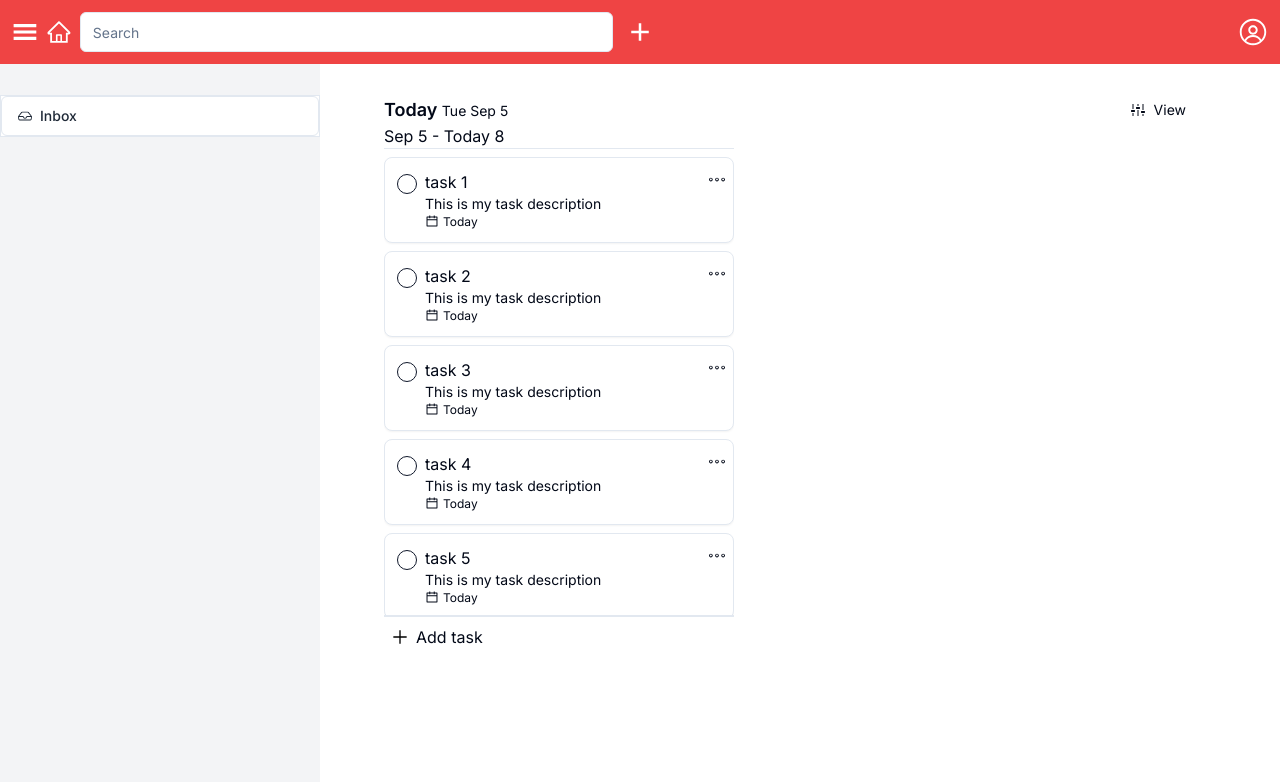
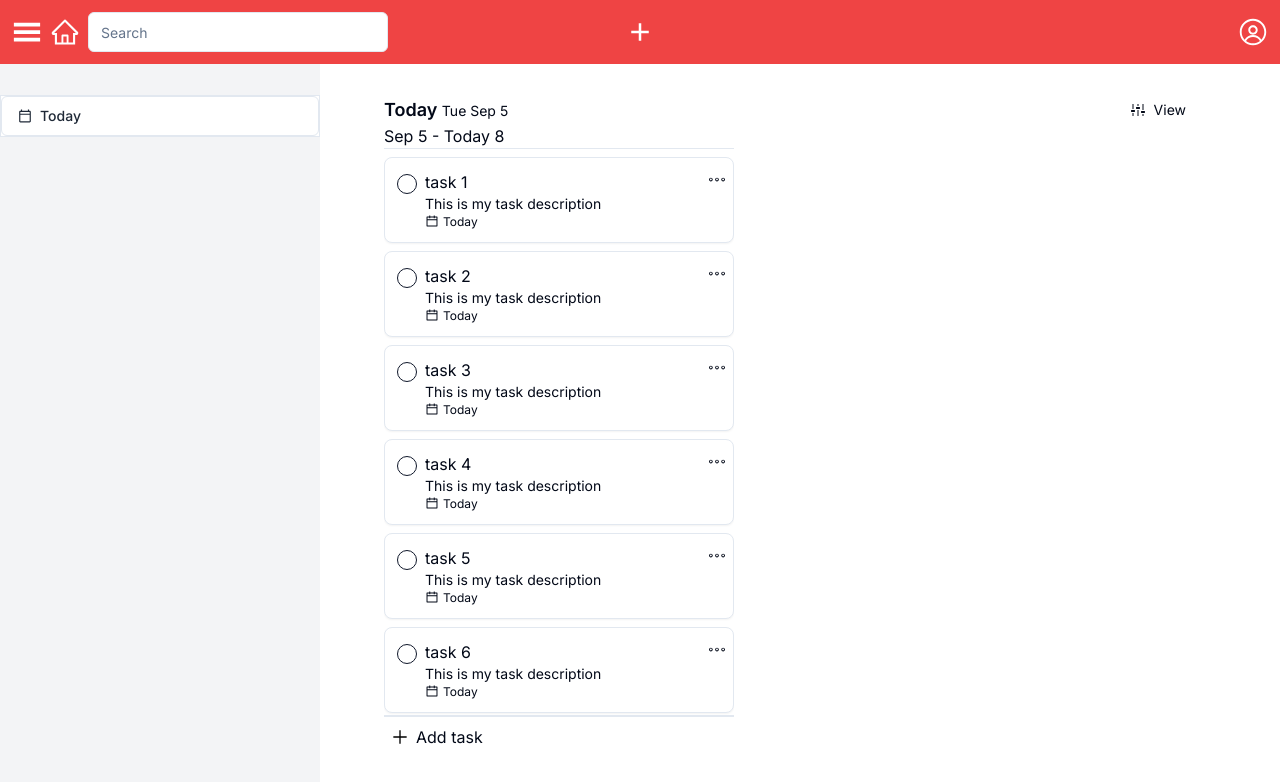
Before and after one commit to eric-nichols-nyc/listit-nextjs, a Next.js app: page / in a window 1280 px wide. Shown: the top 782 px of the page. Built offline with nearby package versions, Linux system fonts and the light colour scheme.

Commit message:
update to home component

```diff
--- a/app/globals.css
+++ b/app/globals.css
@@ -78,5 +78,5 @@
   height: calc(100vh - 64px);
 }
 .columncontainer{
-  height: calc(100vh - 300px);
+  height: calc(100vh - 200px);
 }
--- a/app/page.tsx
+++ b/app/page.tsx
@@ -1,16 +1,14 @@
 "use client";
 import Column from '@/components/Column'
 import ColumnFooter from '@/components/AddTaskForm'
-import { useEffect } from 'react';
 import Header from '@/components/Header';
 
 export default function Home() {
   const maxH = 660;
+
+  if(typeof window === 'undefined') return null;
+
   const contentW = window.innerWidth - 350;
-
-  useEffect(() => {
-    import('preline')
-  }, [])
 
   return (
       <div className="
--- /dev/null
+++ b/components/Button.tsx
@@ -0,0 +1,9 @@
+import React from 'react'
+
+const Button = () => {
+  return (
+    <div>Button</div>
+  )
+}
+
+export default Button
--- /dev/null
+++ b/components/Popover.tsx
@@ -0,0 +1,9 @@
+import React from 'react'
+
+const Popover = () => {
+  return (
+    <div>Popover</div>
+  )
+}
+
+export default Popover
--- a/components/Sidenav.tsx
+++ b/components/Sidenav.tsx
@@ -26,8 +26,8 @@ export const Sidenav = () => {
           dark:border-gray-700
           dark:text-white">
           <Button className="w-full gap-2 justify-start" variant="outline">
-            <BsInbox />
-            Inbox
+            <MdOutlineCalendarToday />
+            Today
           </Button>
         </li>
       </ul>
--- a/components/Topbar.tsx
+++ b/components/Topbar.tsx
@@ -28,7 +28,7 @@ const Header = () => {
             color="white"
           />
           <Input
-            className="mr-3"
+            className="mr-3 w-[300px]"
             placeholder="Search"
            />
         </div>
```
